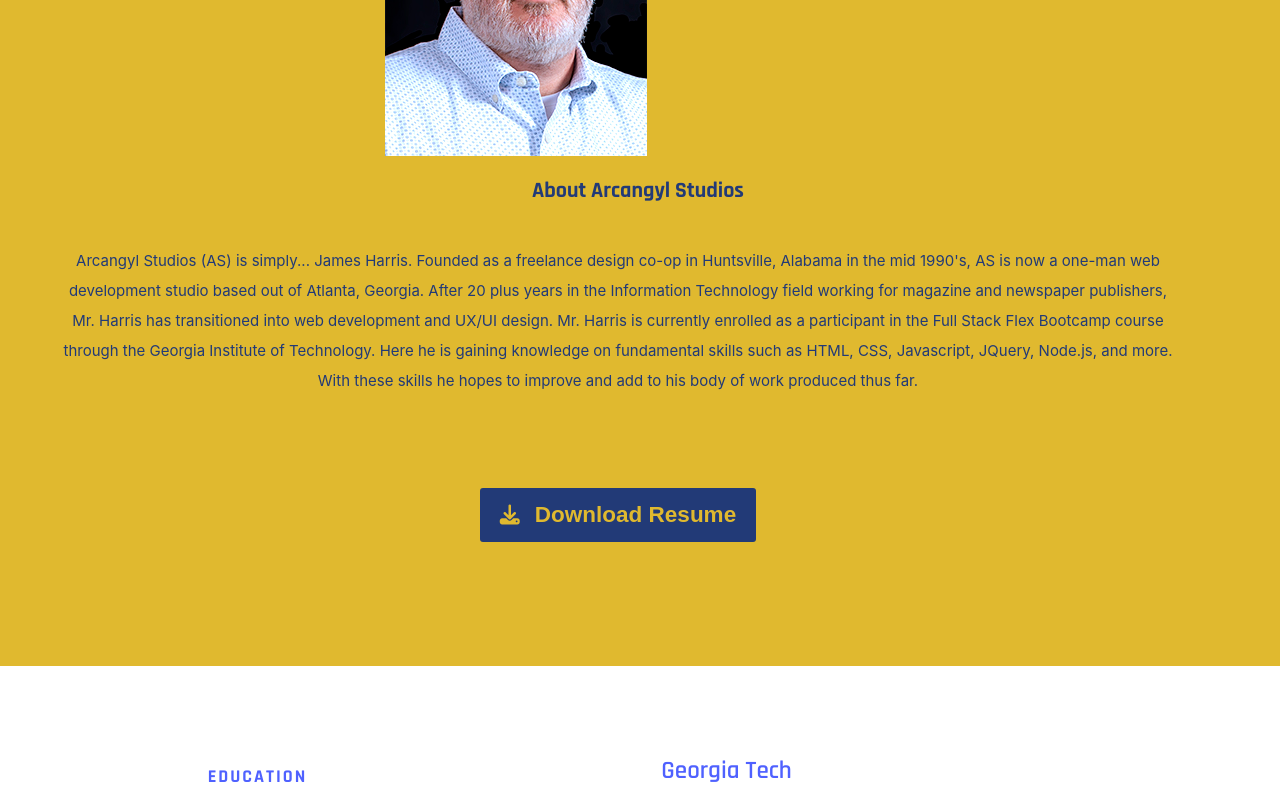
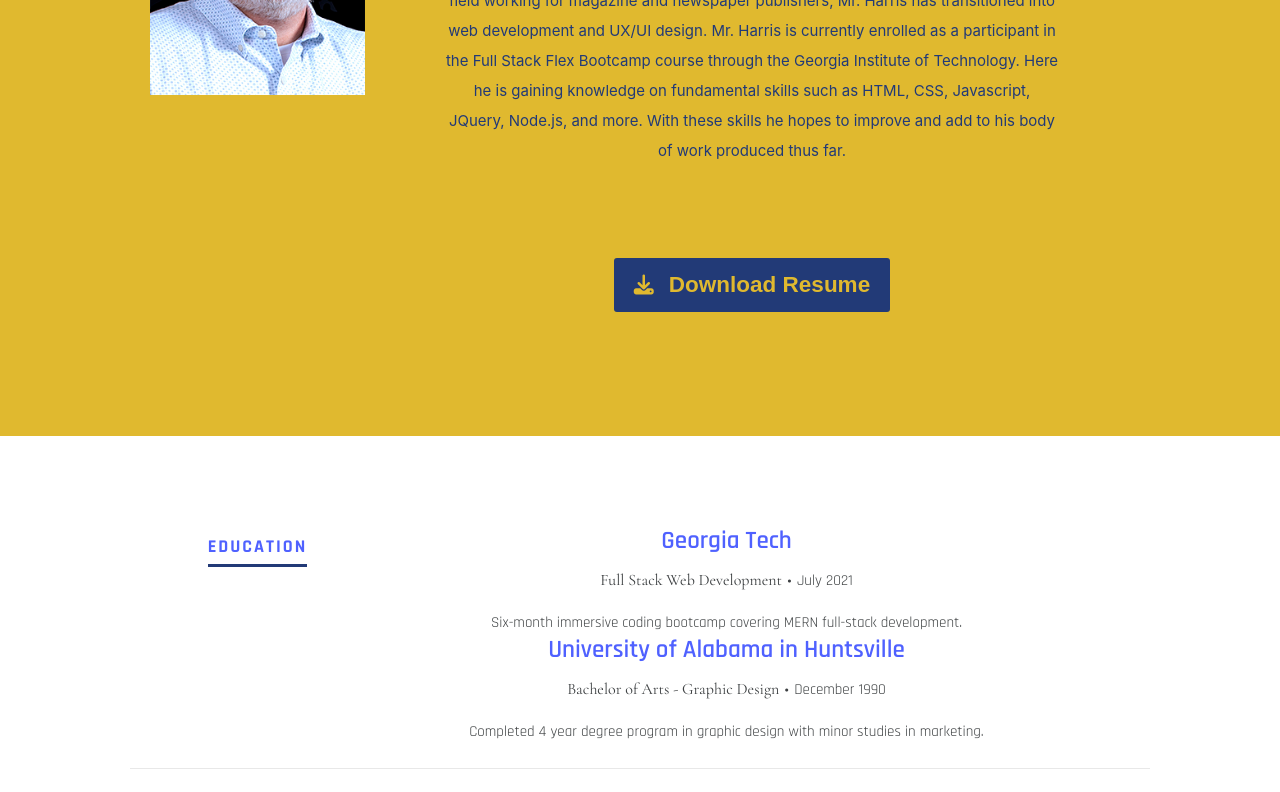
Before and after one commit to arcangyl1963/as-portfolio-react, a React (Create React App) app: page / in a window 1280 px wide. Shown: the part 1080-1872 px from the top of the page. Built offline with nearby package versions, Linux system fonts and the light colour scheme.

Commit message:
Fixed the element structure in about.js that was causing some layout issues

```diff
--- a/src/Components/about.js
+++ b/src/Components/about.js
@@ -1,3 +1,4 @@
+/* eslint-disable react/jsx-no-target-blank */
 import React, { Component } from "react";
 
 class About extends Component {
@@ -8,21 +9,30 @@ class About extends Component {
             var downloadResume = this.props.data.downloadresume;
         }
         return (
-            <section id="about">
+          <section id="about">
             <div className="row">
-                <div className="three columns"></div>
+              <div className="three columns">
                 <img className="profile-img" src={profImg} alt="James Harris" />
-            </div>
-            <div className="nine columns main-col">
+              </div>
+              <div className="nine columns main-col">
                 <h2>About Arcangyl Studios</h2>
                 <p>{bio}</p>
-                <div className="column download">
+                <div className="row">
+                  <div className="columns download">
                     <p>
-                        <a href={downloadResume} target="_blank" rel="noreferrer" className="button"><i className="fa fa-download"></i>Download Resume</a>
+                      <a
+                        href={downloadResume}
+                        target="_blank"
+                        className="button"
+                      >
+                        <i className="fa fa-download"></i>Download Resume
+                      </a>
                     </p>
+                  </div>
                 </div>
+              </div>
             </div>
-            </section>
+          </section>
         );
     }
 }
```
